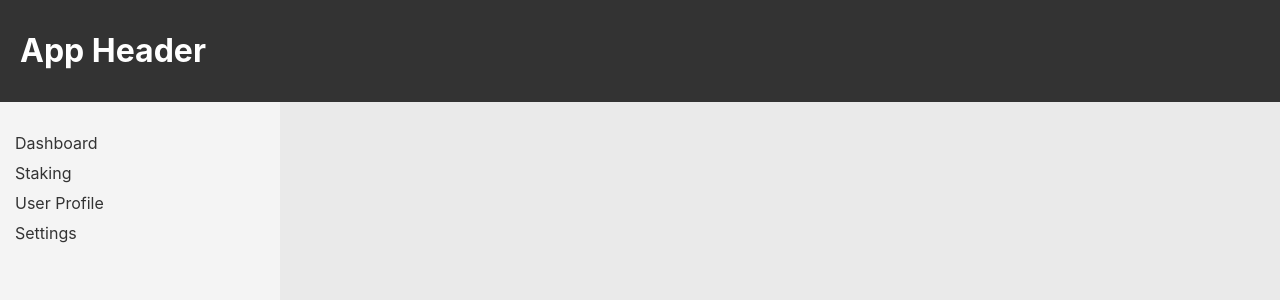
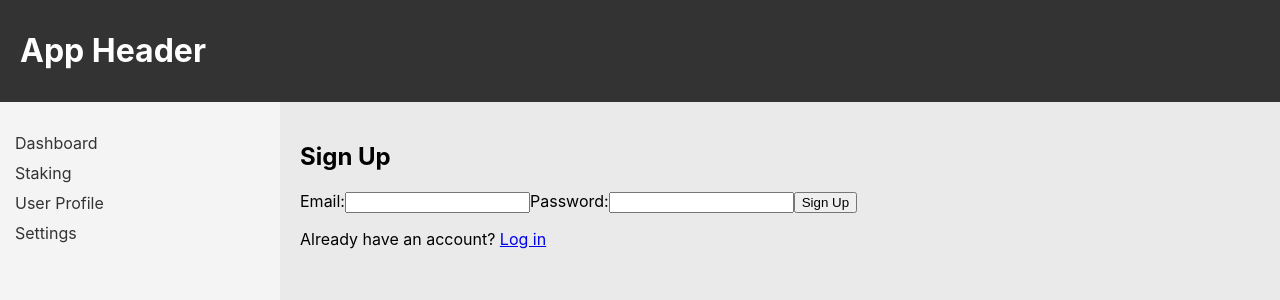
Before and after one commit to sriharsh1104/setup-typescript, a React (Create React App) app: page /signup in a window 1280 px wide. Shown: the top 300 px of the page. Built offline with nearby package versions, Linux system fonts and the light colour scheme.

Commit message:
feature: Authgaurd set for dashboard and all component

```diff
--- /dev/null
+++ b/src/Components/Authgaurd/AuthContext.tsx
@@ -0,0 +1,30 @@
+import React, { createContext, useContext, useState } from "react";
+
+interface AuthContextType {
+  isAuthenticated: boolean;
+  login: () => void;
+  logout: () => void;
+}
+
+const AuthContext = createContext<AuthContextType | undefined>(undefined);
+
+export const AuthProvider: React.FC<{ children: React.ReactNode }> = ({ children }) => {
+  const [isAuthenticated, setIsAuthenticated] = useState(false);
+
+  const login = () => setIsAuthenticated(true);
+  const logout = () => setIsAuthenticated(false);
+
+  return (
+    <AuthContext.Provider value={{ isAuthenticated, login, logout }}>
+      {children}
+    </AuthContext.Provider>
+  );
+};
+
+export const useAuth = (): AuthContextType => {
+  const context = useContext(AuthContext);
+  if (!context) {
+    throw new Error("useAuth must be used within an AuthProvider");
+  }
+  return context;
+};
--- /dev/null
+++ b/src/Components/Authgaurd/PrivateRoutes/PrivateRoutes.tsx
@@ -0,0 +1,19 @@
+import { Navigate } from "react-router-dom";
+import { useAuth } from "../AuthContext";
+
+interface PrivateRouteProps {
+  children: React.ReactNode;
+}
+
+const PrivateRoute: React.FC<PrivateRouteProps> = ({ children }) => {
+  const { isAuthenticated } = useAuth();
+
+  if (!isAuthenticated) {
+    // Redirect to login if not authenticated
+    return <Navigate to="/login" />;
+  }
+
+  return <>{children}</>;
+};
+
+export default PrivateRoute;
--- /dev/null
+++ b/src/Components/Pages/Public/SignIn/Signin.css
@@ -0,0 +1,58 @@
+.auth-container {
+    max-width: 400px;
+    margin: 50px auto;
+    padding: 20px;
+    border: 1px solid #ccc;
+    border-radius: 8px;
+    box-shadow: 0 4px 8px rgba(0, 0, 0, 0.1);
+    background-color: white;
+  }
+
+  .auth-container h2 {
+    text-align: center;
+    margin-bottom: 20px;
+  }
+
+  .auth-container form {
+    display: flex;
+    flex-direction: column;
+  }
+
+  .auth-container label {
+    margin-bottom: 5px;
+    font-weight: bold;
+  }
+
+  .auth-container input {
+    margin-bottom: 15px;
+    padding: 10px;
+    border: 1px solid #ccc;
+    border-radius: 4px;
+  }
+
+  .auth-container button {
+    padding: 10px;
+    background-color: #007bff;
+    color: white;
+    border: none;
+    border-radius: 4px;
+    cursor: pointer;
+  }
+
+  .auth-container button:hover {
+    background-color: #0056b3;
+  }
+
+  .auth-container p {
+    text-align: center;
+    margin-top: 10px;
+  }
+
+  .auth-container p a {
+    color: #007bff;
+    text-decoration: none;
+  }
+
+  .auth-container p a:hover {
+    text-decoration: underline;
+  }
--- /dev/null
+++ b/src/Components/Pages/Public/SignIn/Signin.tsx
@@ -0,0 +1,48 @@
+import { useState } from "react";
+import { useNavigate } from "react-router-dom";
+// import "./Auth.css";
+
+const Login = () => {
+  const [email, setEmail] = useState("");
+  const [password, setPassword] = useState("");
+  const navigate = useNavigate();
+
+  const handleLogin = (e: React.FormEvent) => {
+    e.preventDefault();
+    // Mock authentication logic
+    if (email === "test@test.com" && password === "password") {
+      alert("Login Successful");
+      navigate("/"); // Redirect to the Dashboard
+    } else {
+      alert("Invalid credentials");
+    }
+  };
+
+  return (
+    <div className="auth-container">
+      <h2>Login</h2>
+      <form onSubmit={handleLogin}>
+        <label>Email:</label>
+        <input
+          type="email"
+          value={email}
+          onChange={(e) => setEmail(e.target.value)}
+          required
+        />
+        <label>Password:</label>
+        <input
+          type="password"
+          value={password}
+          onChange={(e) => setPassword(e.target.value)}
+          required
+        />
+        <button type="submit">Login</button>
+      </form>
+      <p>
+        Don't have an account? <a href="/signup">Sign up</a>
+      </p>
+    </div>
+  );
+};
+
+export default Login;
--- /dev/null
+++ b/src/Components/Pages/Public/Signup/Signup.css
@@ -0,0 +1,58 @@
+.auth-container {
+    max-width: 400px;
+    margin: 50px auto;
+    padding: 20px;
+    border: 1px solid #ccc;
+    border-radius: 8px;
+    box-shadow: 0 4px 8px rgba(0, 0, 0, 0.1);
+    background-color: white;
+  }
+
+  .auth-container h2 {
+    text-align: center;
+    margin-bottom: 20px;
+  }
+
+  .auth-container form {
+    display: flex;
+    flex-direction: column;
+  }
+
+  .auth-container label {
+    margin-bottom: 5px;
+    font-weight: bold;
+  }
+
+  .auth-container input {
+    margin-bottom: 15px;
+    padding: 10px;
+    border: 1px solid #ccc;
+    border-radius: 4px;
+  }
+
+  .auth-container button {
+    padding: 10px;
+    background-color: #007bff;
+    color: white;
+    border: none;
+    border-radius: 4px;
+    cursor: pointer;
+  }
+
+  .auth-container button:hover {
+    background-color: #0056b3;
+  }
+
+  .auth-container p {
+    text-align: center;
+    margin-top: 10px;
+  }
+
+  .auth-container p a {
+    color: #007bff;
+    text-decoration: none;
+  }
+
+  .auth-container p a:hover {
+    text-decoration: underline;
+  }
--- /dev/null
+++ b/src/Components/Pages/Public/Signup/Signup.tsx
@@ -0,0 +1,44 @@
+import { useState } from "react";
+import { useNavigate } from "react-router-dom";
+// import "./Auth.css";
+
+const Signup = () => {
+  const [email, setEmail] = useState("");
+  const [password, setPassword] = useState("");
+  const navigate = useNavigate();
+
+  const handleSignup = (e: React.FormEvent) => {
+    e.preventDefault();
+    // Mock signup logic
+    alert("Signup Successful!");
+    navigate("/login"); // Redirect to Login after signup
+  };
+
+  return (
+    <div className="auth-container">
+      <h2>Sign Up</h2>
+      <form onSubmit={handleSignup}>
+        <label>Email:</label>
+        <input
+          type="email"
+          value={email}
+          onChange={(e) => setEmail(e.target.value)}
+          required
+        />
+        <label>Password:</label>
+        <input
+          type="password"
+          value={password}
+          onChange={(e) => setPassword(e.target.value)}
+          required
+        />
+        <button type="submit">Sign Up</button>
+      </form>
+      <p>
+        Already have an account? <a href="/login">Log in</a>
+      </p>
+    </div>
+  );
+};
+
+export default Signup;
--- a/src/Components/Routes/AppRoutes.tsx
+++ b/src/Components/Routes/AppRoutes.tsx
@@ -3,14 +3,48 @@ import Dashboard from "../Pages/Dashboard/Dashboard";
 import Staking from "../Pages/Staking/Staking";
 import Settings from "../Pages/Setting/Settings";
 import Profile from "../Pages/Profile/Profile";
+import Login from "../Pages/Public/SignIn/Signin";
+import Signup from "../Pages/Public/Signup/Signup";
+import PrivateRoute from "../Authgaurd/PrivateRoutes/PrivateRoutes";
 
 const AppRoutes = () => {
   return (
     <Routes>
-      <Route path="/" element={<Dashboard />} />
-      <Route path="/staking" element={<Staking />} />
-      <Route path="/user-profile" element={<Profile />} />
-      <Route path="/settings" element={<Settings />} />
+      <Route path="/login" element={<Login />} />
+      <Route path="/signup" element={<Signup />} />
+
+      <Route
+        path="/"
+        element={
+          <PrivateRoute>
+            <Dashboard />
+          </PrivateRoute>
+        }
+      />
+      <Route
+        path="/staking"
+        element={
+          <PrivateRoute>
+            <Staking />
+          </PrivateRoute>
+        }
+      />
+      <Route
+        path="/user-profile"
+        element={
+          <PrivateRoute>
+            <Profile />
+          </PrivateRoute>
+        }
+      />
+      <Route
+        path="/settings"
+        element={
+          <PrivateRoute>
+            <Settings />
+          </PrivateRoute>
+        }
+      />
     </Routes>
   );
 };
--- a/src/index.tsx
+++ b/src/index.tsx
@@ -1,19 +1,21 @@
-import React from 'react';
-import ReactDOM from 'react-dom/client';
-import './index.css';
-import App from './App';
-import reportWebVitals from './reportWebVitals';
-import store from './Redux/store';
+import React from "react";
+import ReactDOM from "react-dom/client";
+import "./index.css";
+import App from "./App";
+import reportWebVitals from "./reportWebVitals";
+import store from "./Redux/store";
 import { Provider } from "react-redux";
-
+import { AuthProvider } from "../src/Components/Authgaurd/AuthContext";
 
 const root = ReactDOM.createRoot(
-  document.getElementById('root') as HTMLElement
+  document.getElementById("root") as HTMLElement
 );
 root.render(
   <React.StrictMode>
     <Provider store={store}>
-    <App />
+      <AuthProvider>
+        <App />
+      </AuthProvider>
     </Provider>
   </React.StrictMode>
 );
```
